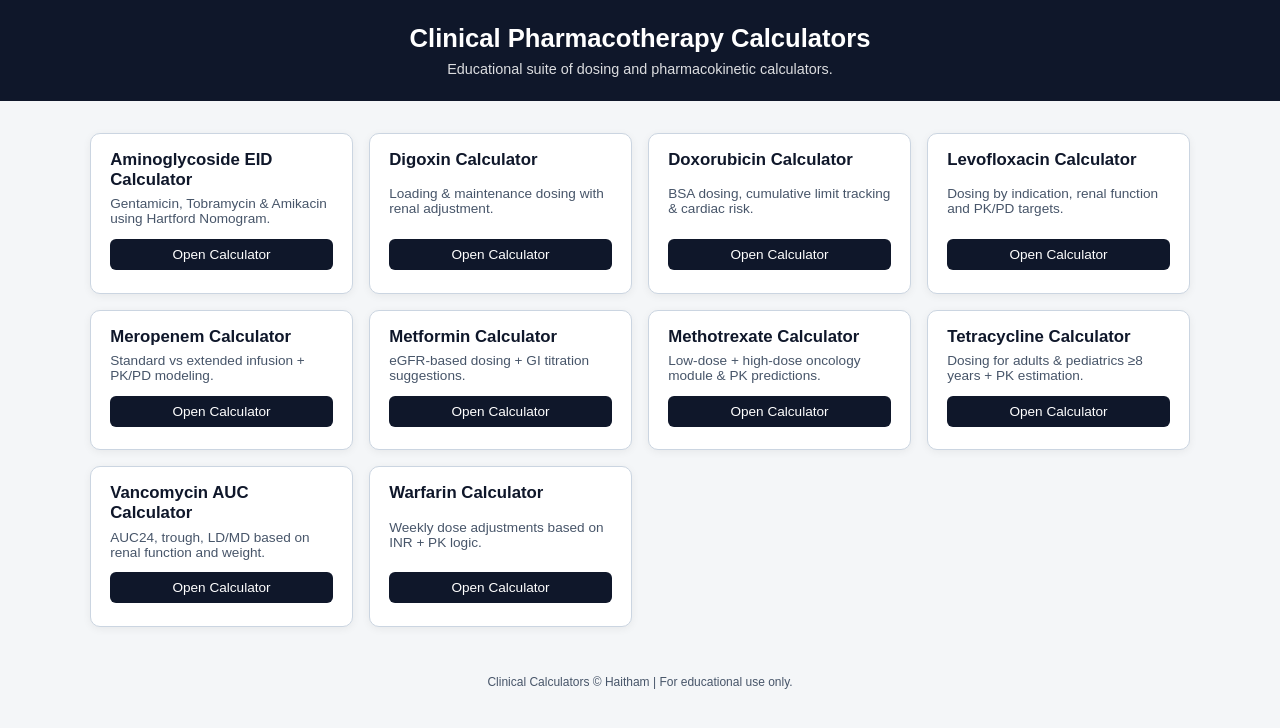
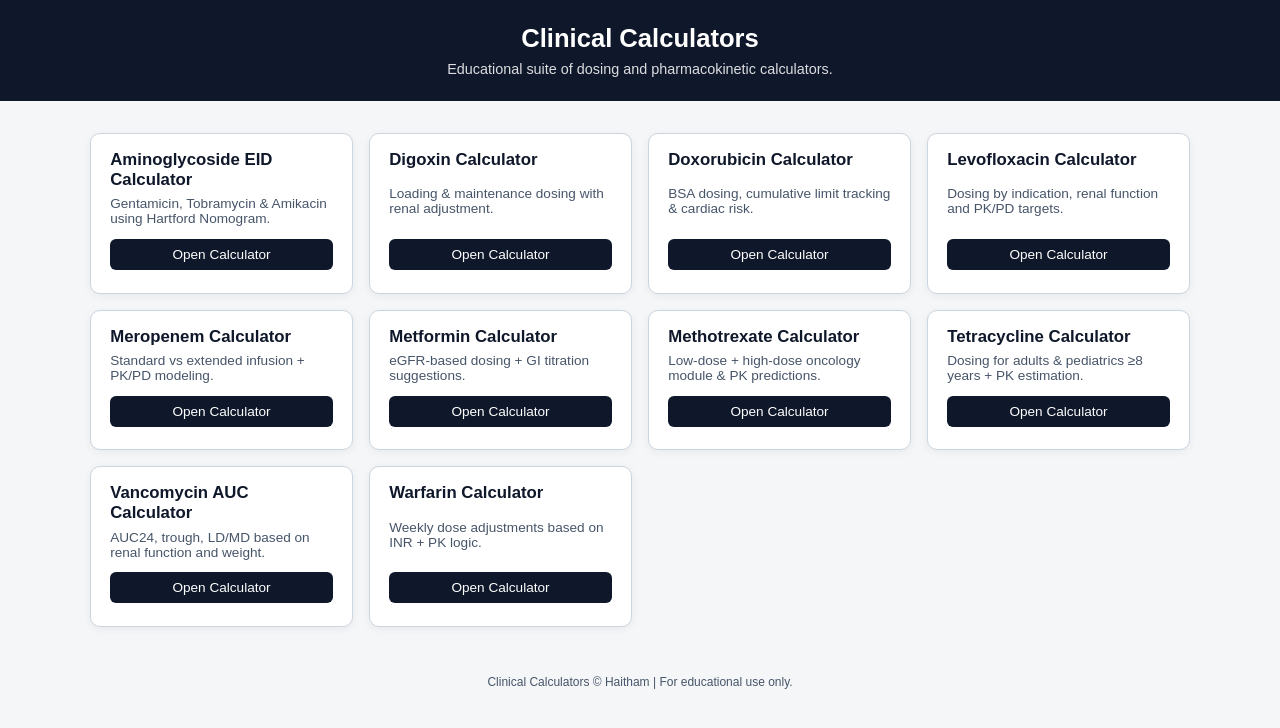
Before and after one commit to Haitham-sd/Clinical.Calculators, a plain HTML site: page index.html in a window 1280 px wide. Drawn offline with Linux system fonts and the light colour scheme.

Commit message:
Update index.html

```diff
--- a/index.html
+++ b/index.html
@@ -82,7 +82,7 @@
 <body>
 
 <header>
-  <h1>Clinical Pharmacotherapy Calculators</h1>
+  <h1>Clinical Calculators</h1>
   <p>Educational suite of dosing and pharmacokinetic calculators.</p>
 </header>
 
```
